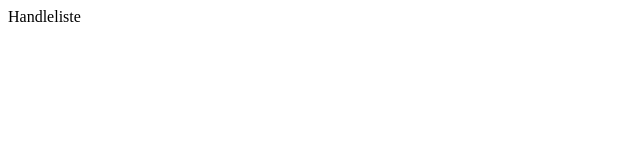
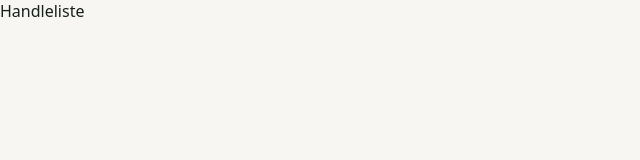
Before and after one commit to jealei/handleliste, a Next.js app: page / in a window 1280 px wide. Shown: the top 160 px of the page, without its empty margins (0-640 px from the left). Built offline with nearby package versions, Linux system fonts and the light colour scheme.

Commit message:
feat: legg til fargevariabler og globalt oppsett med lyst og mørkt tema

```diff
--- /dev/null
+++ b/src/app/globals.css
@@ -0,0 +1,77 @@
+/*
+ * Fargene er definert som variabler ett sted, og bare overstyrt i mørk modus.
+ * Begge temaer holder minst 4.5:1 kontrast på brødtekst.
+ */
+:root {
+  --merke: #1b4d3e;
+  --merke-tekst: #f5f1e8;
+  --flate: #f7f6f2;
+  --flate-hev: #ffffff;
+  --kant: #dedbd2;
+  --tekst: #16201c;
+  --tekst-dempet: #5c6b64;
+  --valgt-flate: #e6f0ea;
+  --valgt-kant: #1b4d3e;
+  --radius: 12px;
+  /* Minste trykkflate. Under dette blir knappene vanskelige med tommelen. */
+  --trykkflate: 44px;
+}
+
+@media (prefers-color-scheme: dark) {
+  :root {
+    --merke: #2f7d63;
+    --merke-tekst: #f5f1e8;
+    --flate: #121715;
+    --flate-hev: #1b2320;
+    --kant: #2e3a35;
+    --tekst: #e8ede9;
+    --tekst-dempet: #9aa8a1;
+    --valgt-flate: #1c3229;
+    --valgt-kant: #4bbf95;
+  }
+}
+
+* {
+  box-sizing: border-box;
+}
+
+html {
+  /* Hindrer at iOS/Android forstørrer teksten når telefonen brettes ut. */
+  -webkit-text-size-adjust: 100%;
+}
+
+body {
+  margin: 0;
+  background: var(--flate);
+  color: var(--tekst);
+  font-family: system-ui, -apple-system, 'Segoe UI', Roboto, sans-serif;
+  font-size: 16px;
+  line-height: 1.4;
+  /* Plass til systemlinjer når appen kjører i standalone-modus. */
+  padding-bottom: env(safe-area-inset-bottom);
+}
+
+button {
+  font: inherit;
+  color: inherit;
+  cursor: pointer;
+}
+
+input {
+  font: inherit;
+}
+
+/* Synlig fokusmarkering for tastaturbruk, uten ring ved museklikk. */
+:focus-visible {
+  outline: 3px solid var(--valgt-kant);
+  outline-offset: 2px;
+}
+
+@media (prefers-reduced-motion: reduce) {
+  *,
+  *::before,
+  *::after {
+    animation-duration: 0.01ms !important;
+    transition-duration: 0.01ms !important;
+  }
+}
--- a/src/app/layout.tsx
+++ b/src/app/layout.tsx
@@ -1,4 +1,27 @@
+import type { Metadata, Viewport } from 'next'
 import type { ReactNode } from 'react'
+import './globals.css'
+
+export const metadata: Metadata = {
+  title: 'Handleliste Tønsberg',
+  description: 'Handleliste for Tønsberg',
+  appleWebApp: {
+    capable: true,
+    title: 'Handleliste',
+    statusBarStyle: 'black-translucent',
+  },
+}
+
+export const viewport: Viewport = {
+  width: 'device-width',
+  initialScale: 1,
+  // Ikke lås zoom — brukeren må kunne forstørre teksten.
+  viewportFit: 'cover',
+  themeColor: [
+    { media: '(prefers-color-scheme: light)', color: '#f7f6f2' },
+    { media: '(prefers-color-scheme: dark)', color: '#121715' },
+  ],
+}
 
 export default function RotOppsett({ children }: { children: ReactNode }) {
   return (
```
